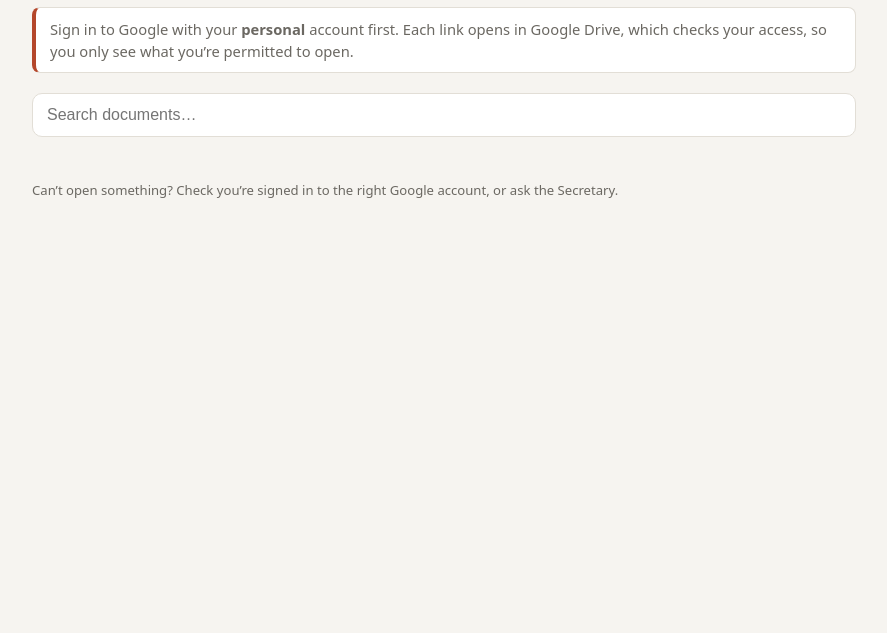
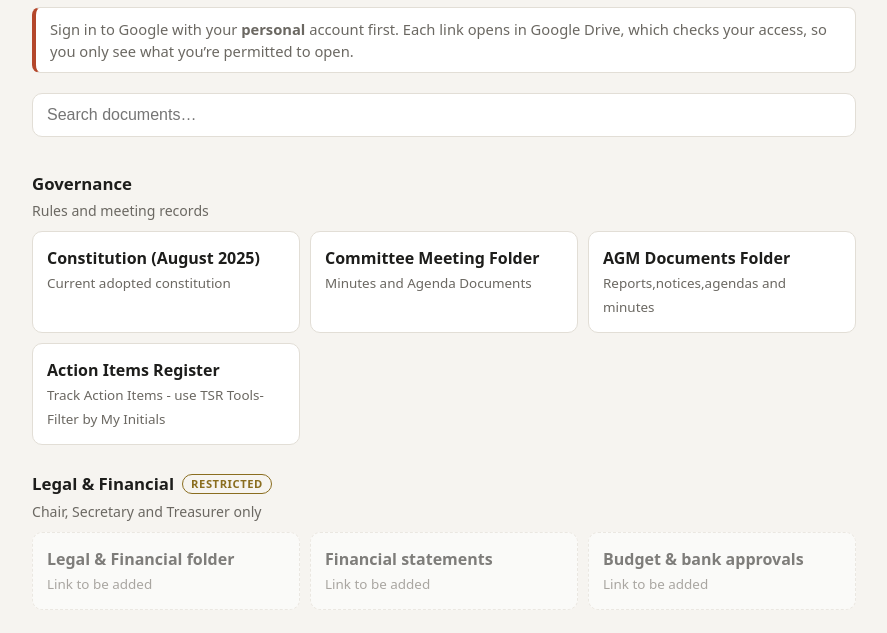
Before and after one commit to theshutterroom/TSRC, a plain HTML site: page index.html in a window 1280 px wide. Shown: the part 143-776 px from the top of the page, without its empty margins (196-1083 px from the left). Drawn offline with Linux system fonts and the light colour scheme.

Commit message:
Fix Action Items Register URL formatting

```diff
--- a/index.html
+++ b/index.html
@@ -53,7 +53,7 @@ const SECTIONS = [
   {name:"Constitution (August 2025)", note:"Current adopted constitution", url:"https://drive.google.com/file/d/1JB7etqtlzEqiz0hi5GigNvB_SiA0Gkuh/view?usp=sharing"},
   {name:"Committee Meeting Folder", note:"Minutes and Agenda Documents", url:"https://drive.google.com/drive/folders/1SkrcWTnrTQHImWTSdBwYE_86mLAOJxgt?usp=drive_link"},
   {name:"AGM Documents Folder", note:"Reports,notices,agendas and minutes", url:"https://drive.google.com/drive/folders/1ZNWvN9UavvFQLl4zClgyGospjOAcS42e?usp=drive_link"},
-  {name:"Action Items Register", note:"Track Action Items - use TSR Tools-Filter by My Initials , url:"https://docs.google.com/spreadsheets/d/1c19f8DnpeXBkKy6Sv5h039SWnnuhdlD_sawSSKKpBbo/edit?gid=0#gid=0"}]},
+  {name:"Action Items Register", note:"Track Action Items - use TSR Tools-Filter by My Initials" , url:"https://docs.google.com/spreadsheets/d/1c19f8DnpeXBkKy6Sv5h039SWnnuhdlD_sawSSKKpBbo/edit?gid=0#gid=0"}]},
 
   {title:"Legal & Financial", locked:true, desc:"Chair, Secretary and Treasurer only", docs:[
   {name:"Legal & Financial folder", note:"Contracts, insurance, registration", url:""},
```
